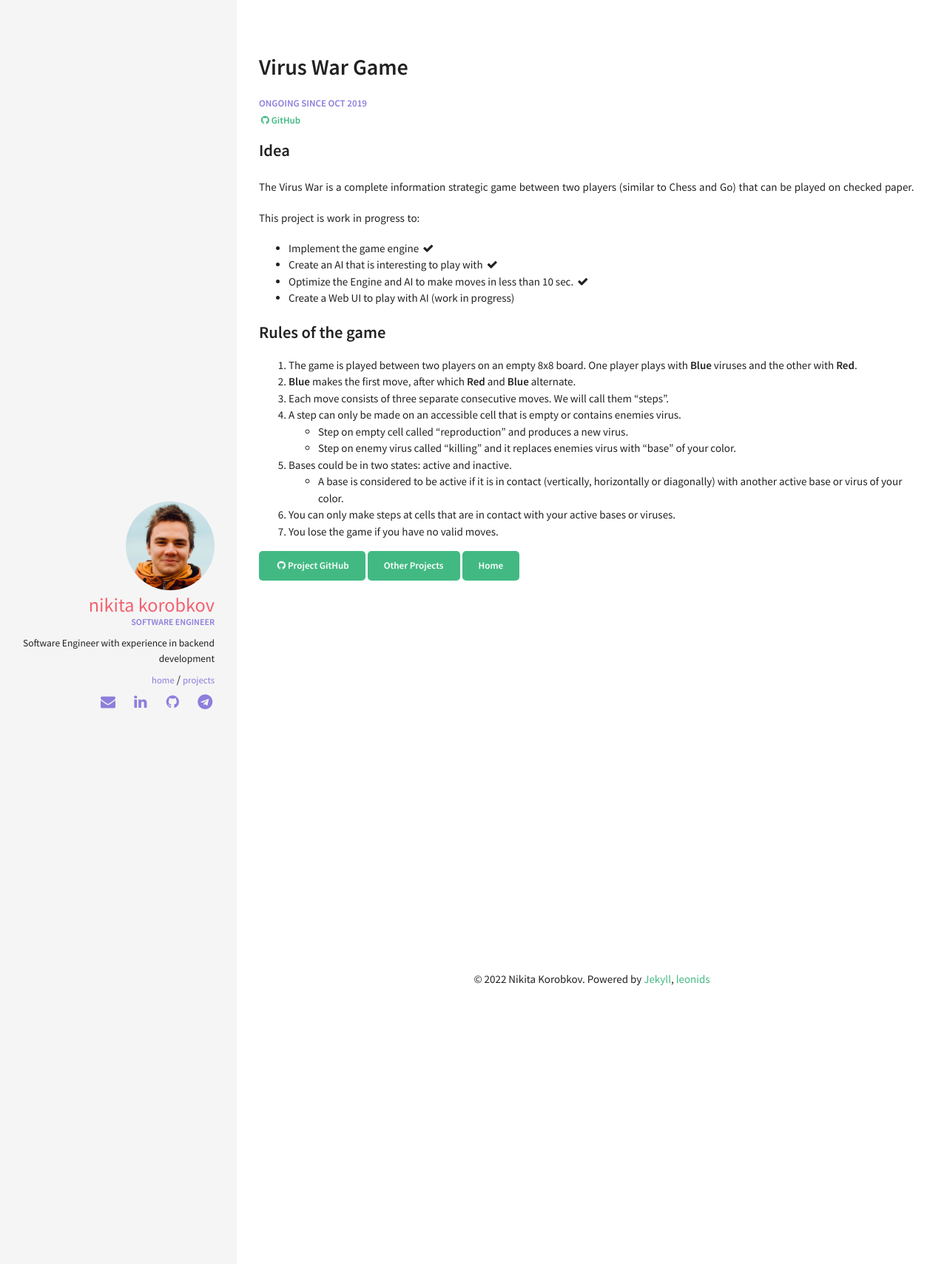
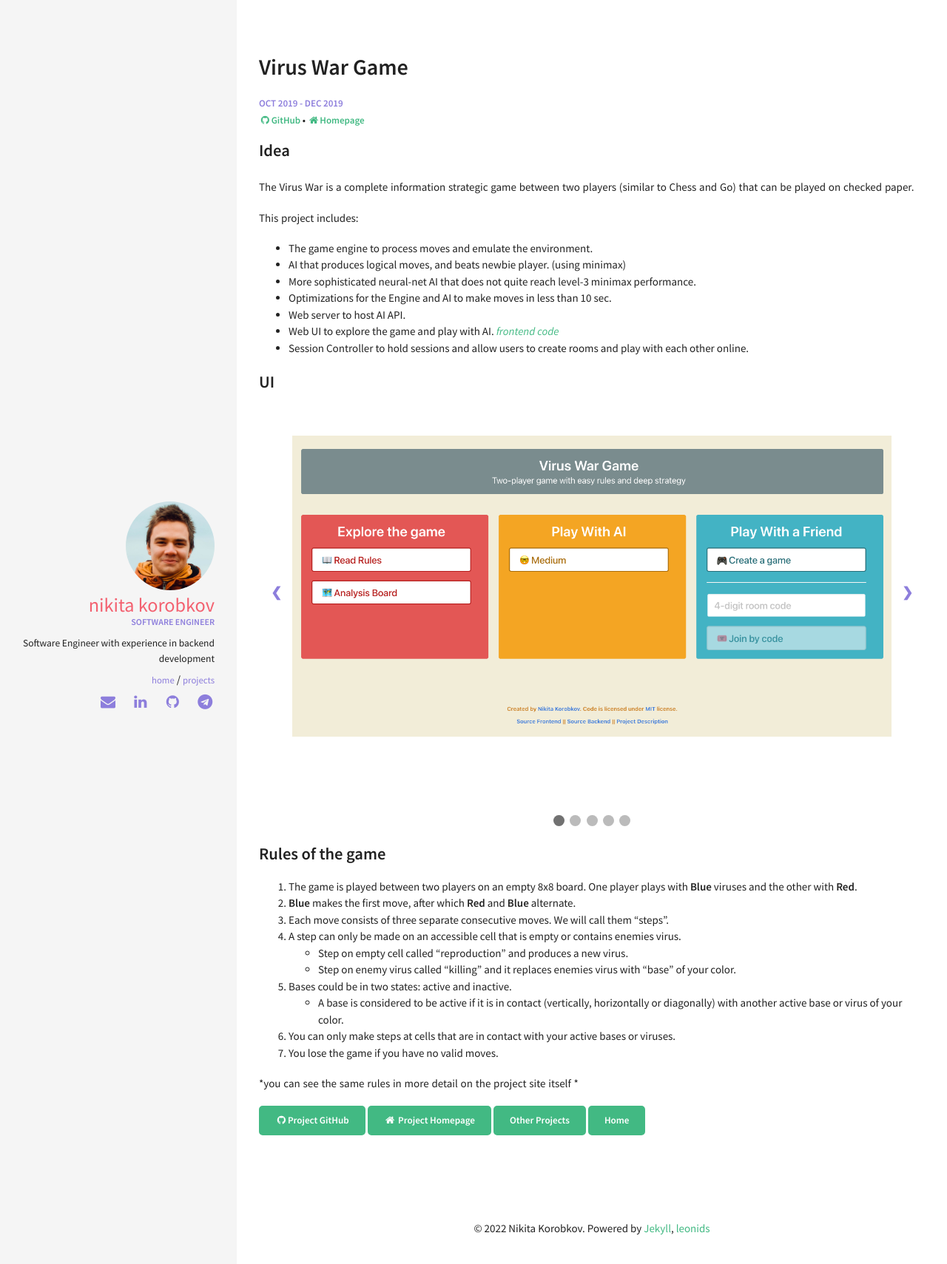
Before and after one commit to nkorobkov/nkorobkov.github.io, a Jekyll site: the page built from projects/virus.md, in a window 1280 px wide. Shown: the top 1709 px of the page at 74% size. Built offline with Jekyll 4.4.1, drawn with Linux system fonts in a browser that asks for light colours.

Commit message:
Update virus project description after completion
Hi Googler :)

```diff
--- a/projects/virus.md
+++ b/projects/virus.md
@@ -3,20 +3,36 @@ layout: project
 project-name: Virus War Game
 title: Virus War Game
 permalink: /projects/virus
-github: https://github.com/nkorobkov/virus-war
-date: Ongoing since oct 2019
+github: https://github.com/nkorobkov/virus-game
+website: https://viruswar.nkorobkov.com
+date: Oct 2019 - Dec 2019
+
+slideshow:
+  - url: /assets/virus/1.png
+  - url: /assets/virus/2.png
+  - url: /assets/virus/3.png
+  - url: /assets/virus/4.png
+  - url: /assets/virus/5.png
+
 ---
 
 ### Idea
 
 The Virus War is a complete information strategic game between two players (similar to Chess and Go) that can be played on checked paper.
 
-This project is work in progress to:
+This project includes:
 
-- Implement the game engine <i class="fa fa-fw fa-check"></i>
-- Create an AI that is interesting to play with <i class="fa fa-fw fa-check"></i>
-- Optimize the Engine and AI to make moves in less than 10 sec. <i class="fa fa-fw fa-check"></i>
-- Create a Web UI to play with AI (work in progress)
+- The game engine to process moves and emulate the environment.
+- AI that produces logical moves, and beats newbie player. (using minimax)
+- More sophisticated neural-net AI that does not quite reach level-3 minimax performance.
+- Optimizations for the Engine and AI to make moves in less than 10 sec.
+- Web server to host AI API.
+- Web UI to explore the game and play with AI. *[frontend code](https://github.com/nkorobkov/virus-frontend)*
+- Session Controller to hold sessions and allow users to create rooms and play with each other online.
+
+### UI
+
+{% include slideshow.html %}
 
 ### Rules of the game
 
@@ -30,3 +46,5 @@ This project is work in progress to:
     - A base is considered to be active if it is in contact (vertically, horizontally or diagonally) with another active base or virus of your color.
 6. You can only make steps at cells that are in contact with your active bases or viruses.
 7. You lose the game if you have no valid moves.
+
+*you can see the same rules in more detail on the project site itself <viruswar.nkorobkov.com>*
```
Also changed, not shown: assets/virus/1.png (added), assets/virus/2.png (added), assets/virus/3.png (added), assets/virus/4.png (added), assets/virus/5.png (added).
